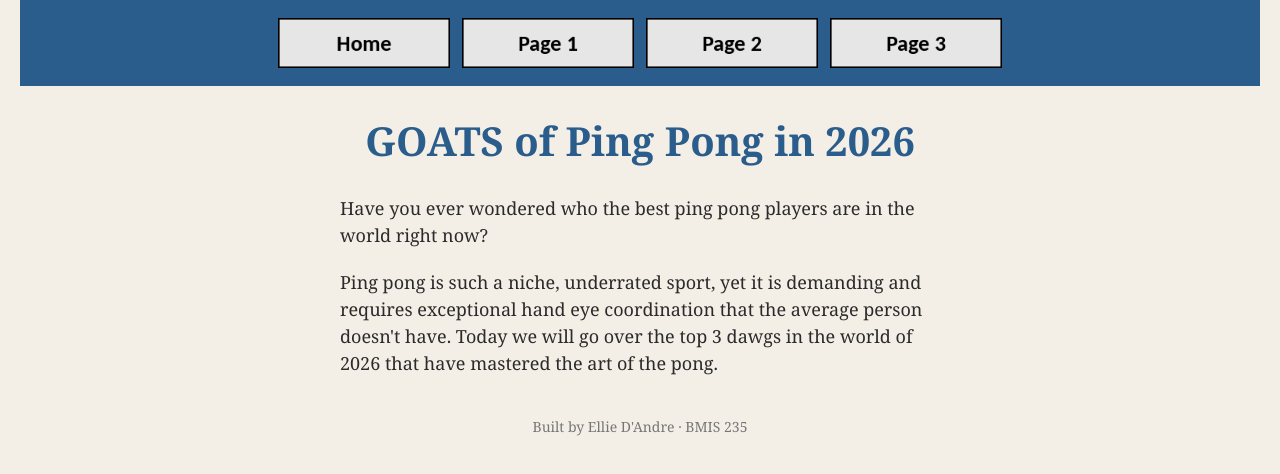
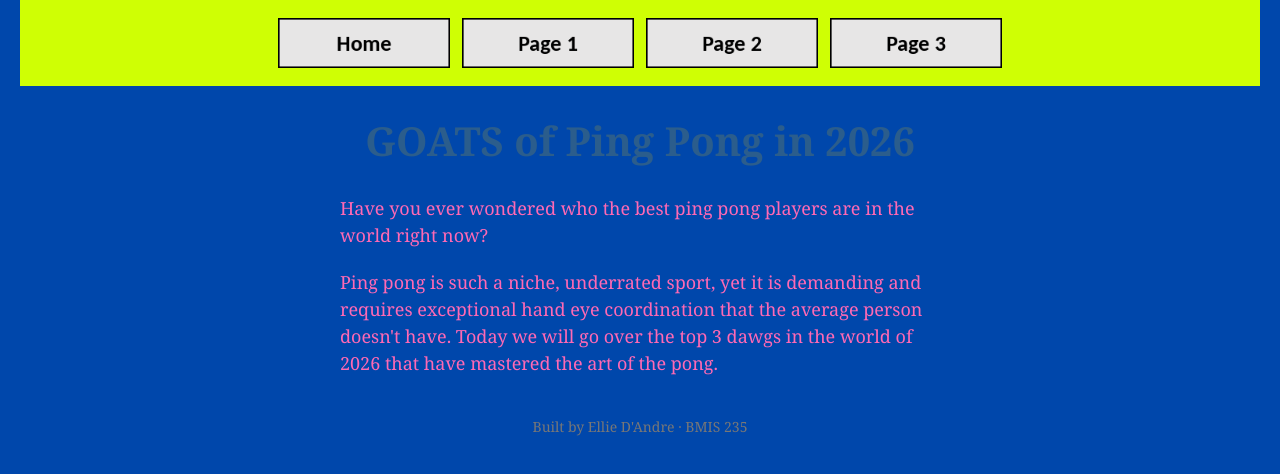
Before and after one commit to elliedeandre/bmis-html-4, a plain HTML site: page index.html in a window 1280 px wide. Drawn offline with Linux system fonts and the light colour scheme.

Commit message:
Update body and nav styles in styles.css

```diff
--- a/styles.css
+++ b/styles.css
@@ -10,16 +10,16 @@
    ===================================================================== */
 
 body {
-    font-family: Georgia, "Times New Roman", serif;
-    background-color: #f4efe6;
-    color: #2b2b2b;
+    font-family: Georgia, "Bernard MT condensed", serif;
+    background-color: #0047AB;
+    color: #FF69B4;
     margin: 0;
     padding: 0 20px 40px 20px;
 }
 
 /* the menu at the top of every page */
 nav {
-    background-color: #2b5d8c;
+    background-color: #CFFF04;
     padding: 14px;
     text-align: center;
 }
```
